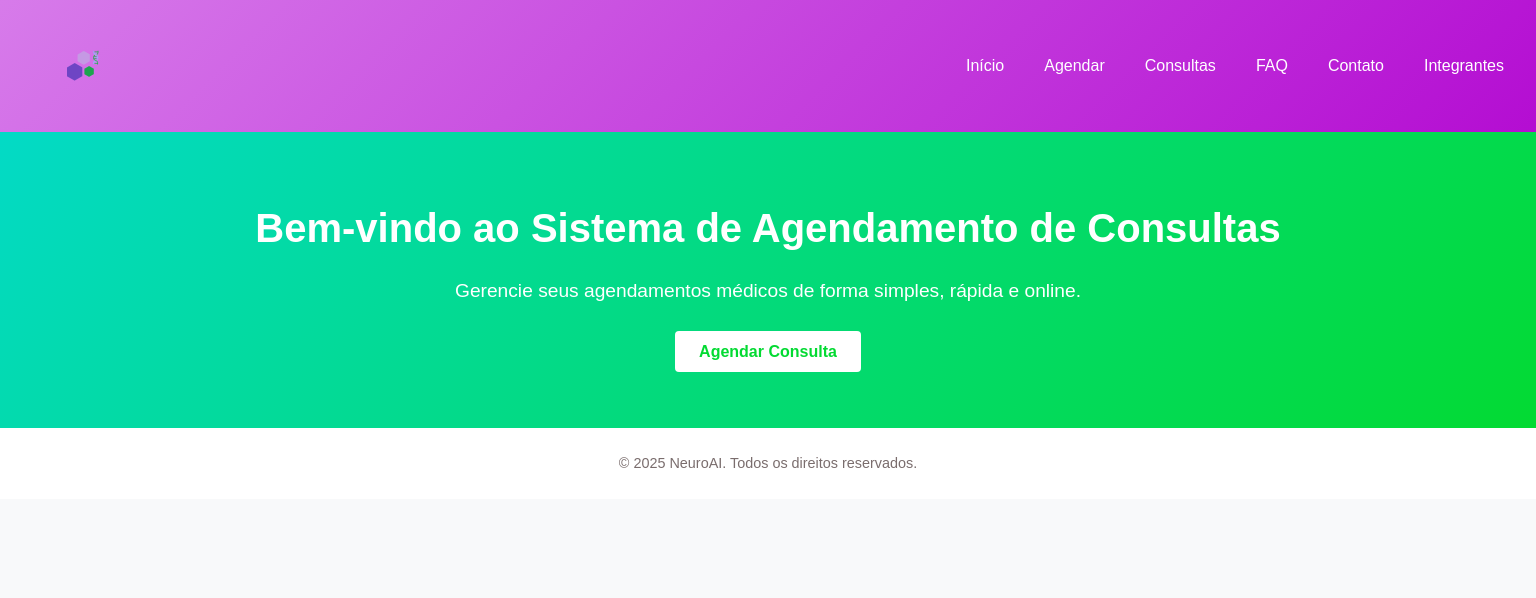
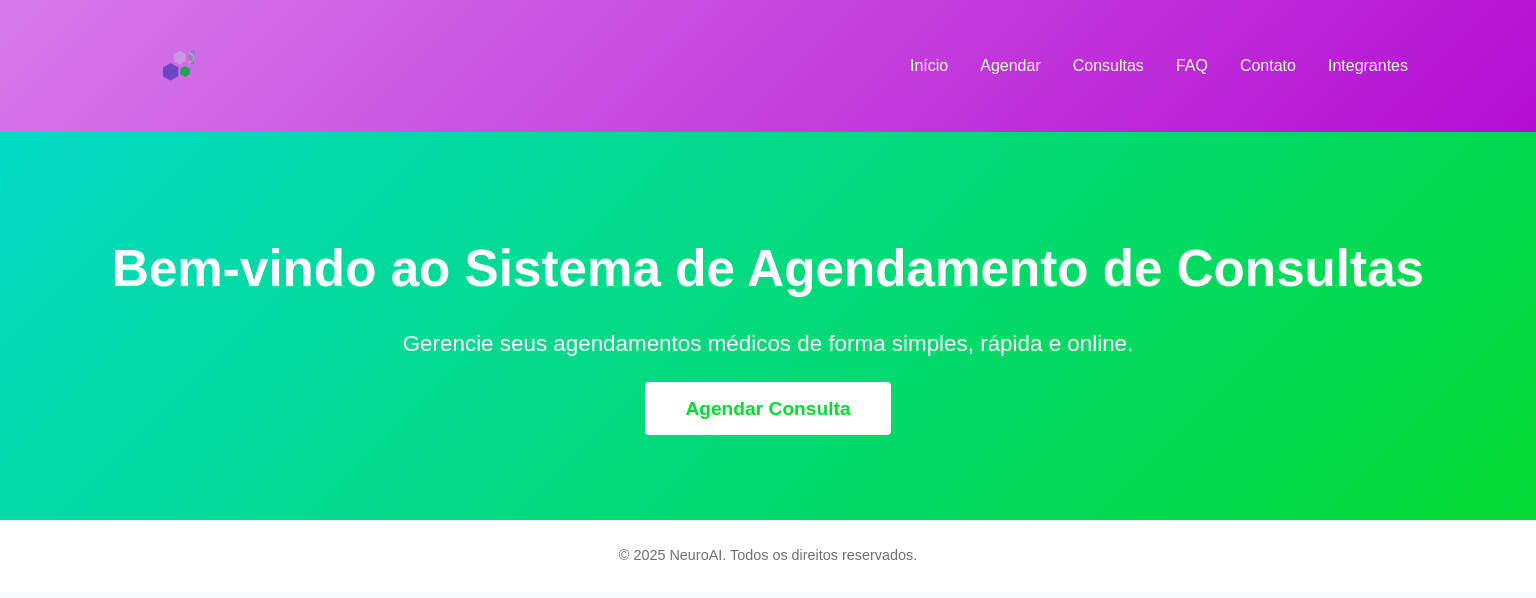
Before and after one commit to NeuroAI-frontEnd/sprint-frontEnd-fiap, a plain HTML site: page index.html in a window 1536 px wide. Drawn offline with Linux system fonts and the light colour scheme.

Commit message:
CSS responsividade/breakpoints - CSS reutilizável

```diff
--- a/CSS/style.css
+++ b/CSS/style.css
@@ -47,12 +47,12 @@ nav {
   color: #6d0380;
 }
 
-
 /* _____--- seção hero ---_____ */
 
 .hero {
   text-align: center;
-  padding: 4rem 2rem;
+  padding: 7rem 2rem;
+  width: 100%;
   background: linear-gradient(135deg, #03dac6, #03da32);
   color: #fff;
 }
@@ -85,9 +85,115 @@ nav {
 /* _____--- footer ---_____ */
 
 footer {
-  background-color: #ffffff;
+  background-color: #fff;
   text-align: center;
   padding: 1.5rem;
   color: #7a6d6d;
   font-size: 0.9rem;
 }
+
+/* _____--- responsividade ---_____ */
+
+@media (max-width: 600px) {
+  nav {
+    flex-direction: column;
+    align-items: flex-start;
+  }
+
+  .menu {
+    flex-direction: column;
+    gap: 1rem;
+    margin-top: 1rem;
+  }
+
+  .hero h1 {
+    font-size: 1.8rem;
+  }
+
+  .hero p {
+    font-size: 1rem;
+  }
+
+  .btn {
+    width: 100%;
+    text-align: center;
+  }
+}
+
+@media (min-width: 600px) {
+  .hero h1 {
+    font-size: 2.2rem;
+  }
+
+  .hero p {
+    font-size: 1.1rem;
+  }
+
+  .btn {
+    font-size: 1rem;
+  }
+}
+
+@media (min-width: 768px) {
+  .hero {
+    padding: 5rem 3rem;
+  }
+
+  .hero h1 {
+    font-size: 2.6rem;
+  }
+
+  .hero p {
+    font-size: 1.2rem;
+  }
+
+  .btn {
+    padding: 0.8rem 2rem;
+  }
+}
+
+@media (min-width: 992px) {
+  nav {
+    padding: 0 4rem;
+  }
+
+  .menu {
+    gap: 2rem;
+  }
+
+  .hero {
+    padding: 6rem 4rem;
+  }
+
+  .hero h1 {
+    font-size: 3rem;
+  }
+
+  .hero p {
+    font-size: 1.3rem;
+  }
+}
+
+@media (min-width: 1300px) {
+  .container {
+    max-width: 1200px;
+    margin: 0 auto;
+  }
+
+  nav {
+    padding: 0 6rem;
+  }
+
+  .hero h1 {
+    font-size: 3.2rem;
+  }
+
+  .hero p {
+    font-size: 1.4rem;
+  }
+
+  .btn {
+    font-size: 1.2rem;
+    padding: 1rem 2.5rem;
+  }
+}
```
